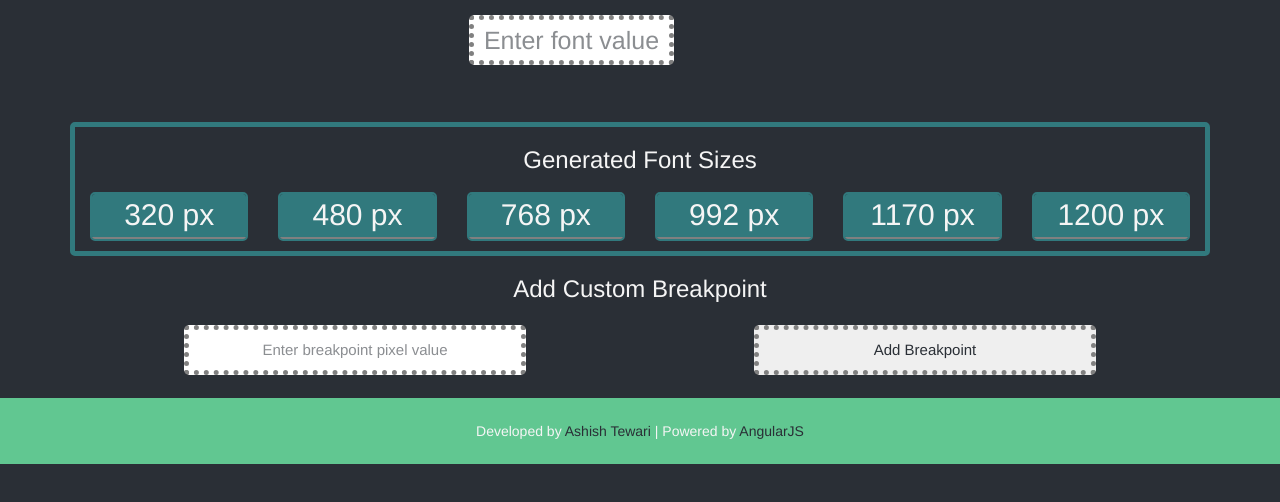
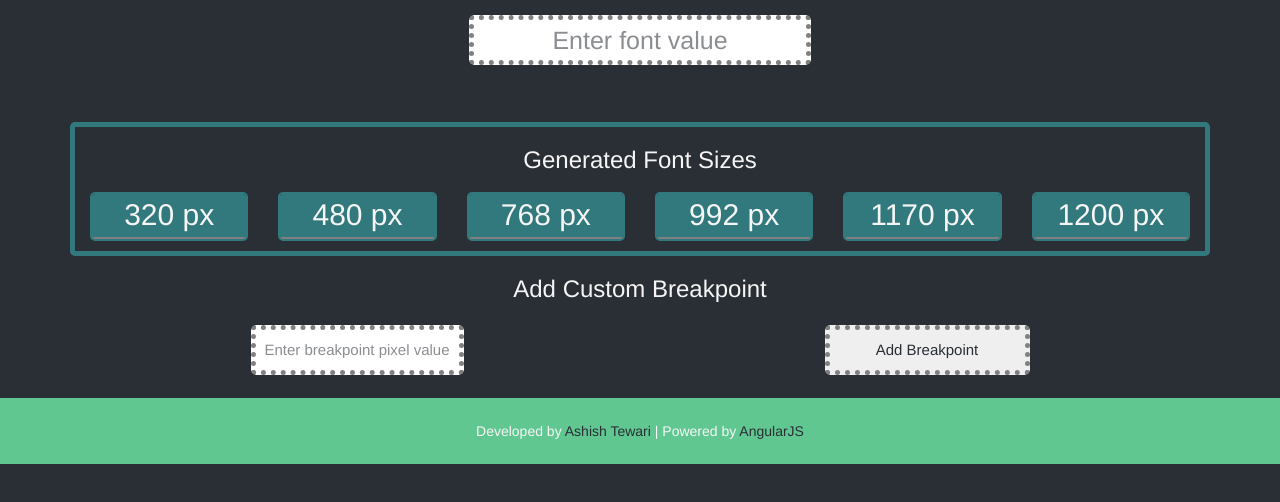
Before and after one commit to ashishkrtewari/fontly, a plain HTML site: page index.html in a window 1280 px wide. Shown: the part 142-644 px from the top of the page. Drawn offline with Linux system fonts and the light colour scheme.

Commit message:
fixed input width

```diff
--- a/css/style.css
+++ b/css/style.css
@@ -16,10 +16,15 @@ header h1{
 .ng-not-empty{
   background-color: #E0FFB3;
 }
+.input-container{
+  width: 30%;
+}
 .input-container, input{
-  width: 30%;
   margin: auto;
   min-width: 205px;
+}
+.input-container input{
+  width: 100%;
 }
 input{
   text-align: center;
```
